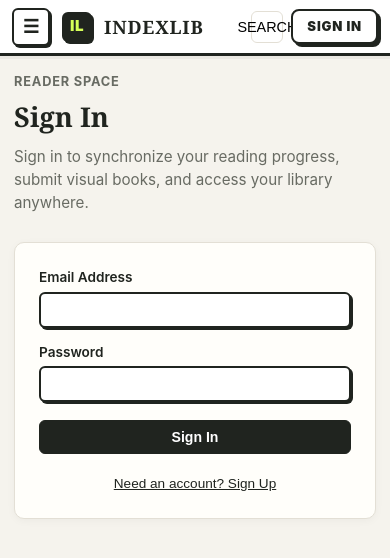
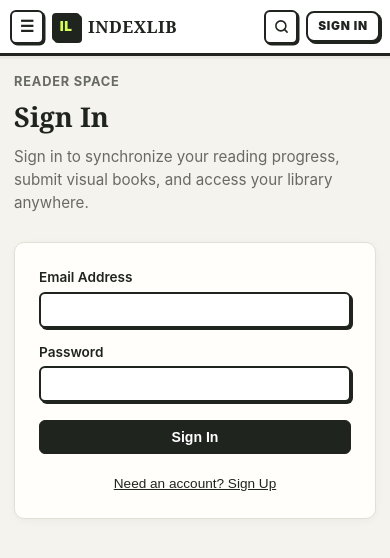
Before and after one commit to SaurabhSukant75/IndexLib, a React (Vite) app: page /#/account in a window 390 px wide. Shown: the top 558 px of the page. Built offline with nearby package versions, Linux system fonts and the light colour scheme; no server answers; the database is empty.

Commit message:
fix(header): resolve mobile collision, compact search icon, and responsive reader pill on iPhone 13

```diff
--- a/src/components/common/Header.tsx
+++ b/src/components/common/Header.tsx
@@ -24,6 +24,7 @@ export const Header: React.FC<HeaderProps> = ({ user, onToggleSidebar, isSidebar
 
   return (
     <header className="app-header">
+      {/* Brand & Drawer Toggle */}
       <div className="header-brand-group">
         {onToggleSidebar && (
           <button
@@ -41,6 +42,7 @@ export const Header: React.FC<HeaderProps> = ({ user, onToggleSidebar, isSidebar
         </Link>
       </div>
 
+      {/* Desktop Search Bar / Mobile Expanded Bar */}
       <form
         className={`search-bar ${isSearchExpandedMobile ? 'search-bar-expanded' : ''}`}
         onSubmit={handleSearchSubmit}
@@ -65,15 +67,20 @@ export const Header: React.FC<HeaderProps> = ({ user, onToggleSidebar, isSidebar
         )}
       </form>
 
+      {/* Header Actions */}
       <div className="header-actions">
+        {/* Mobile Search Trigger Icon */}
         <button
           type="button"
           className="search-toggle-mobile-btn"
           onClick={() => setIsSearchExpandedMobile(prev => !prev)}
-          aria-label="Toggle search input"
+          aria-label="Search"
           title="Search"
         >
-          SEARCH
+          <svg width="15" height="15" viewBox="0 0 24 24" fill="none" stroke="currentColor" strokeWidth="2.5" strokeLinecap="round" strokeLinejoin="round">
+            <circle cx="11" cy="11" r="8"></circle>
+            <line x1="21" y1="21" x2="16.65" y2="16.65"></line>
+          </svg>
         </button>
 
         {user?.role === 'admin' && (
@@ -87,6 +94,7 @@ export const Header: React.FC<HeaderProps> = ({ user, onToggleSidebar, isSidebar
           </>
         )}
 
+        {/* User / Sign In Button */}
         <Link
           to="/account"
           className={`btn comic-user-btn ${user ? 'comic-user-active' : ''}`}
--- a/src/styles/app.css
+++ b/src/styles/app.css
@@ -1360,55 +1360,79 @@ main.main-viewport {
   }
 
   header.app-header {
-    padding: 0 12px;
+    padding: 0 10px;
+    height: 56px;
+  }
+
+  .header-brand-group {
+    gap: 8px;
+    flex-shrink: 0;
+  }
+
+  .sidebar-burger-btn {
+    width: 34px;
+    height: 34px;
+    font-size: 1rem;
+    box-shadow: 1.5px 1.5px 0 var(--color-ink);
+  }
+
+  .brand {
+    gap: 8px;
   }
 
   .brand-title {
-    font-size: 1.15rem;
+    font-size: 1.05rem;
+    letter-spacing: 0.5px;
   }
 
   .brand-mark {
-    width: 30px;
-    height: 30px;
-    font-size: 0.95rem;
-  }
-
-  /* Search bar collapsible logic */
+    width: 28px;
+    height: 28px;
+    font-size: 0.85rem;
+    border-radius: 4px;
+  }
+
+  /* Compact Search Toggle Icon Button on Mobile */
   .search-toggle-mobile-btn {
     display: inline-flex;
     align-items: center;
     justify-content: center;
-    background: transparent;
-    border: 1px solid var(--color-line);
-    border-radius: var(--radius-sm);
-    width: 32px;
-    height: 32px;
-    font-size: 0.9rem;
+    background: #fff;
+    border: 2px solid var(--color-ink);
+    border-radius: 6px;
+    width: 34px;
+    height: 34px;
+    color: var(--color-ink);
     cursor: pointer;
+    box-shadow: 1.5px 1.5px 0 var(--color-ink);
+    flex-shrink: 0;
   }
 
   .search-bar {
-    display: none;
+    display: none !important;
     margin: 0;
   }
 
+  /* Expanded full-screen overlay when search button is tapped */
   .search-bar.search-bar-expanded {
-    display: flex;
+    display: flex !important;
     position: absolute;
     left: 8px;
     right: 8px;
-    top: 6px;
-    bottom: 6px;
-    z-index: 120;
+    top: 8px;
+    bottom: 8px;
+    z-index: 200;
     max-width: none;
     align-items: center;
-    background: var(--color-surface);
-    border-radius: var(--radius-sm);
+    background: #fff;
+    border-radius: 8px;
   }
 
   .search-bar.search-bar-expanded .search-input {
-    padding-right: 36px;
+    padding-left: 70px;
+    padding-right: 40px;
     height: 100%;
+    font-size: 0.86rem;
   }
 
   .search-close-mobile-btn {
@@ -1421,14 +1445,16 @@ main.main-viewport {
     transform: translateY(-50%);
     background: transparent;
     border: none;
-    color: var(--color-muted);
-    font-size: 1rem;
+    color: var(--color-ink);
+    font-size: 1.1rem;
+    font-weight: 900;
     cursor: pointer;
-    padding: 4px;
+    padding: 6px;
   }
 
   .header-actions {
     gap: 8px;
+    flex-shrink: 0;
   }
 
   .header-admin-btn,
@@ -1436,9 +1462,29 @@ main.main-viewport {
     display: none !important;
   }
 
-  .header-auth-btn {
-    padding: 6px 10px;
-    font-size: 0.8rem;
+  .comic-user-btn {
+    padding: 5px 10px !important;
+    box-shadow: 2px 2px 0 var(--color-ink);
+  }
+
+  .comic-signin-label {
+    font-size: 0.74rem;
+  }
+
+  .comic-user-label {
+    gap: 6px;
+  }
+
+  .comic-user-tag {
+    display: none;
+  }
+
+  .comic-user-name {
+    font-size: 0.78rem;
+    max-width: 90px;
+    white-space: nowrap;
+    overflow: hidden;
+    text-overflow: ellipsis;
   }
 
   /* Sidebar transformed into off-canvas drawer */
```
